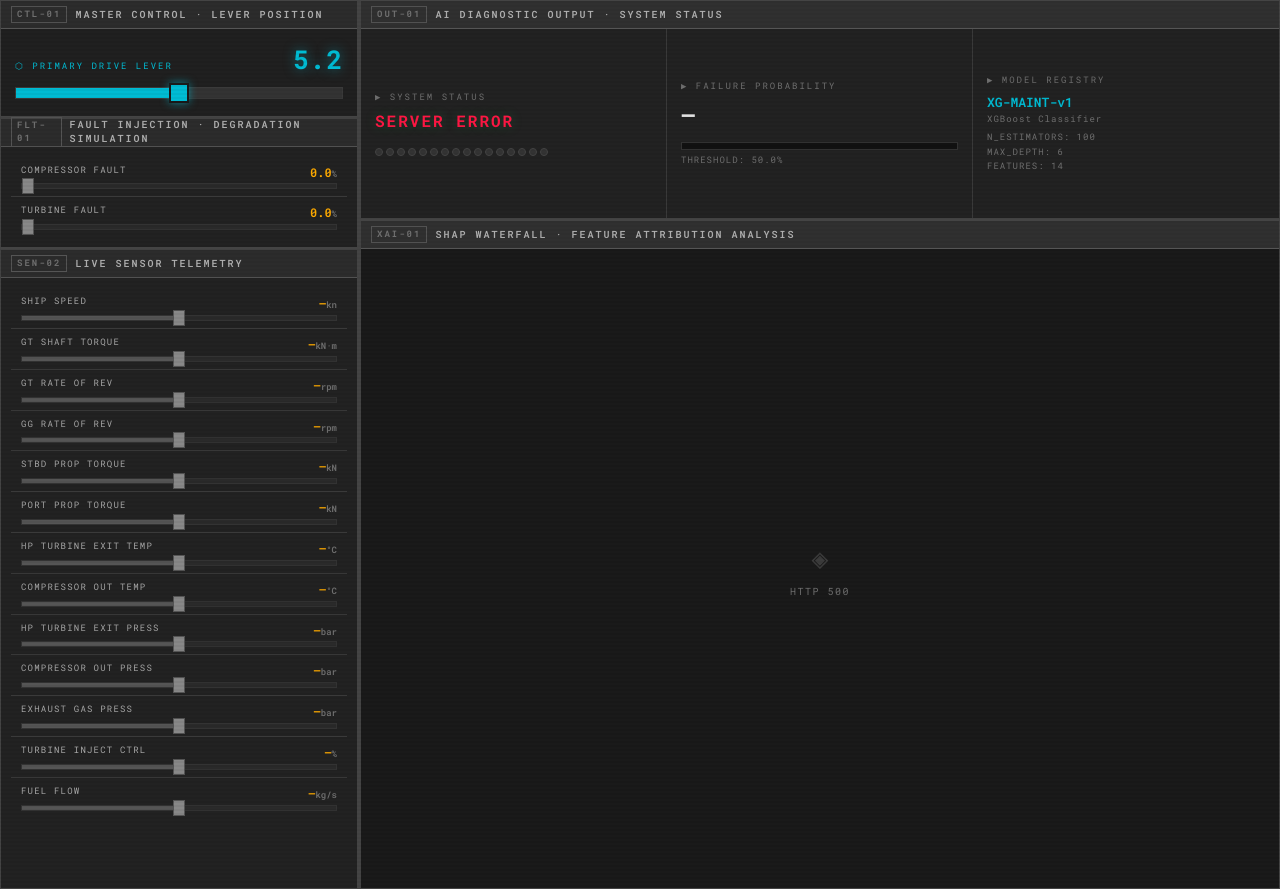
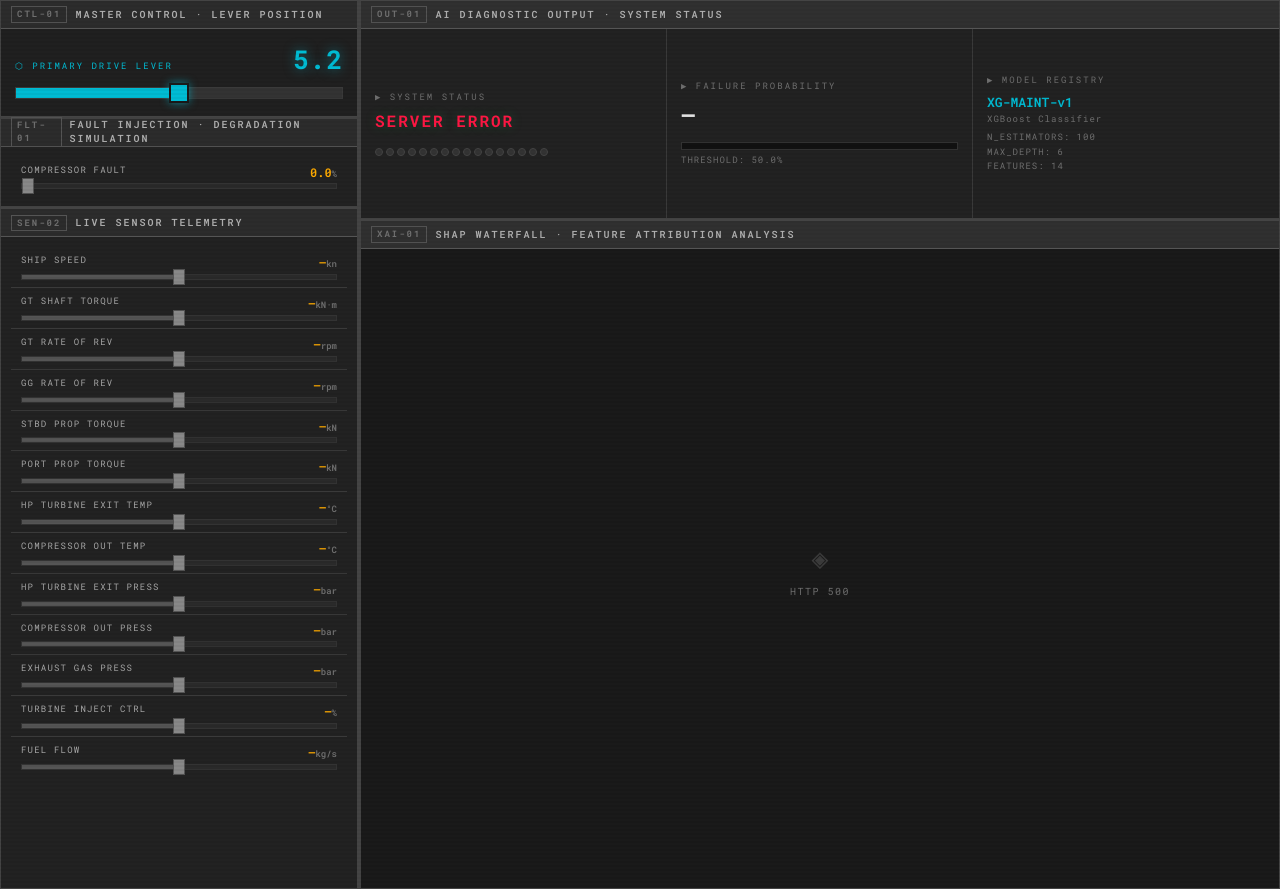
Before and after one commit to adrohilla99/ai-for-industry-group-1c-marine, a Flask app: page / in a window 1280 px wide. Shown: the part 36-925 px from the top of the page. Run offline with Flask 3, Linux system fonts and the light colour scheme; data that the repository does not hold is empty; parts of the project's set-up code (start-up, migrations or seed data) failed here and were passed over.

Commit message:
Refactor SHAP waterfall plot dimensions and update dashboard sliders by removing turbine fault functionality

```diff
--- a/app.py
+++ b/app.py
@@ -157,9 +157,9 @@
     sv.values      = sv.values      * 100
     sv.base_values = sv.base_values * 100
 
-    fig = plt.figure(figsize=(9, 5))
+    fig = plt.figure(figsize=(7, 4))
     fig.patch.set_facecolor('#1a1a1a')
-    shap.plots.waterfall(sv, show=False, max_display=14)
+    shap.plots.waterfall(sv, show=False, max_display=10)
 
     for ax in fig.get_axes():
         ax.set_facecolor('#1a1a1a')
@@ -173,7 +173,7 @@
     plt.tight_layout(pad=0.8)
 
     buf = io.BytesIO()
-    plt.savefig(buf, format='png', dpi=110, bbox_inches='tight',
+    plt.savefig(buf, format='png', dpi=90, bbox_inches='tight',
                 facecolor='#1a1a1a', edgecolor='none')
     buf.seek(0)
     img_b64 = base64.b64encode(buf.read()).decode('utf-8')
--- a/static/script.js
+++ b/static/script.js
@@ -55,15 +55,13 @@
 
   const leverSlider     = document.getElementById('lever-slider');
   const compFaultSlider = document.getElementById('compressor-fault-slider');
-  const turbFaultSlider = document.getElementById('turbine-fault-slider');
-
-  if (!leverSlider || !compFaultSlider || !turbFaultSlider) {
+  if (!leverSlider || !compFaultSlider) {
     console.error('[script.js] Required master sliders not found — check HTML IDs: '
-      + 'lever-slider, compressor-fault-slider, turbine-fault-slider');
+      + 'lever-slider, compressor-fault-slider');
     return;
   }
 
-  [leverSlider, compFaultSlider, turbFaultSlider].forEach(setSliderFill);
+  [leverSlider, compFaultSlider].forEach(setSliderFill);
 
 
   // ══════════════════════════════════════════════════════════════════════════
@@ -96,7 +94,6 @@
 
   const masterValueEl  = document.getElementById('master-value');
   const compFaultValEl = document.getElementById('comp-fault-val');
-  const turbFaultValEl = document.getElementById('turb-fault-val');
 
   const statusEl    = document.getElementById('ai-status');
   const probValEl   = document.getElementById('ai-probability');
@@ -166,15 +163,12 @@
   async function updateDashboard() {
     const lever     = parseFloat(leverSlider.value);
     const compFault = parseFloat(compFaultSlider.value);
-    const turbFault = parseFloat(turbFaultSlider.value);
 
     // Update master slider track fills and readouts
     setSliderFill(leverSlider);
     setSliderFill(compFaultSlider);
-    setSliderFill(turbFaultSlider);
     if (masterValueEl)  masterValueEl.textContent  = lever.toFixed(1);
     if (compFaultValEl) compFaultValEl.textContent = parseFloat(compFaultSlider.value).toFixed(1);
-    if (turbFaultValEl) turbFaultValEl.textContent = parseFloat(turbFaultSlider.value).toFixed(1);
     setLoading();
 
     const t0 = performance.now();
@@ -187,7 +181,7 @@
         body: JSON.stringify({
           Lever_Position:   lever,
           Compressor_Fault: compFault,
-          Turbine_Fault:    turbFault,
+          Turbine_Fault:    0,
         }),
       });
       if (!res.ok) throw new Error(`HTTP ${res.status}`);
@@ -251,8 +245,6 @@
   leverSlider.addEventListener('change',    debouncedUpdate);
   compFaultSlider.addEventListener('input',  debouncedUpdate);
   compFaultSlider.addEventListener('change', debouncedUpdate);
-  turbFaultSlider.addEventListener('input',  debouncedUpdate);
-  turbFaultSlider.addEventListener('change', debouncedUpdate);
 
   // Populate dashboard on first load
   updateDashboard();
--- a/static/style.css
+++ b/static/style.css
@@ -456,6 +456,7 @@
 
 .shap-body {
   flex: 1;
+  min-height: 0;
   display: flex;
   align-items: center;
   justify-content: center;
--- a/templates/index.html
+++ b/templates/index.html
@@ -50,11 +50,6 @@
           <div class="sensor-name">COMPRESSOR FAULT</div>
           <div class="sensor-val"><span id="comp-fault-val">0.0</span><span class="sensor-unit">%</span></div>
           <input type="range" id="compressor-fault-slider" class="sensor-slider" min="0" max="20" step="0.1" value="0">
-        </div>
-        <div class="sensor-row">
-          <div class="sensor-name">TURBINE FAULT</div>
-          <div class="sensor-val"><span id="turb-fault-val">0.0</span><span class="sensor-unit">%</span></div>
-          <input type="range" id="turbine-fault-slider" class="sensor-slider" min="0" max="20" step="0.1" value="0">
         </div>
       </div>
     </div>
```
